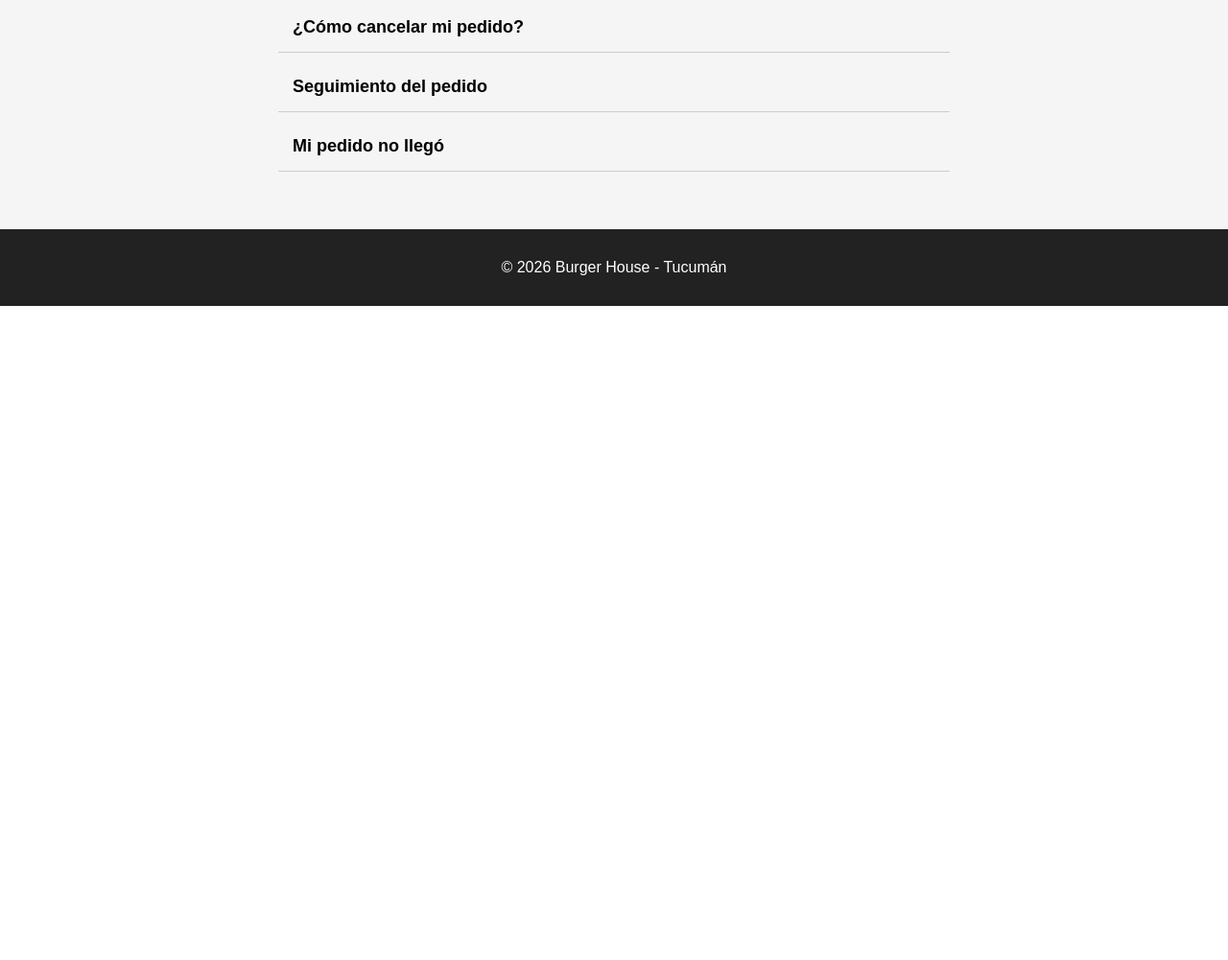
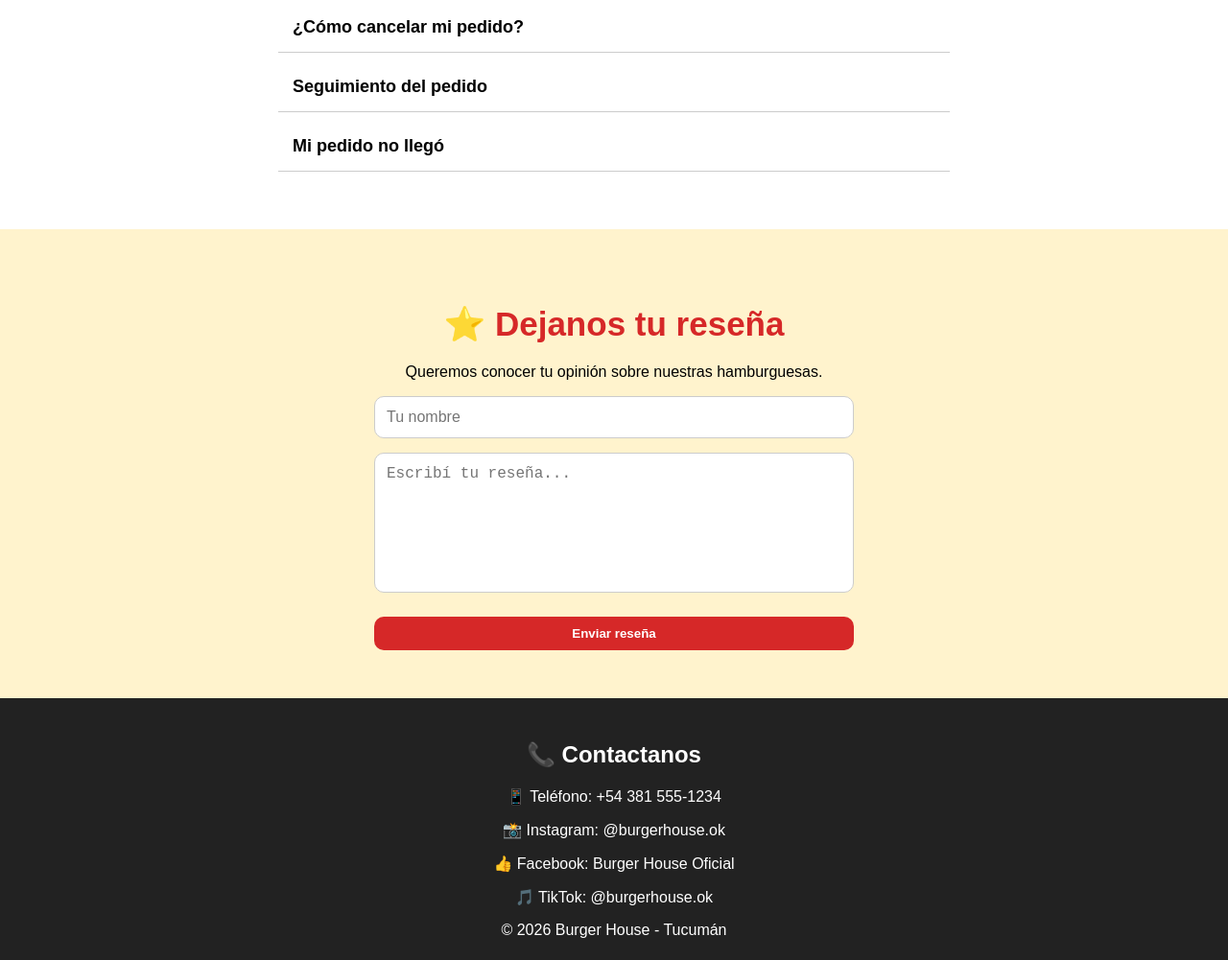
Before and after one commit to Lautaroruiz-png/tp2.2, a plain HTML site: page index.html in a window 1280 px wide. Shown: the part 1796-2797 px from the top of the page at 96% size. Before the commit the page ends 2115 px from the top, so only its background shows below. Drawn offline with Linux system fonts and the light colour scheme.

Commit message:
Update index.html

```diff
--- a/index.html
+++ b/index.html
@@ -13,6 +13,7 @@
 body {
     margin: 0;
     font-family: Arial, sans-serif;
+    background-color: #f5f5f5;
 }
 
 /* HEADER */
@@ -65,6 +66,7 @@ nav a {
 .especial img {
     width: 300px;
     border-radius: 15px;
+    box-shadow: 0 0 15px rgba(0,0,0,0.3);
 }
 
 .especial-texto {
@@ -84,6 +86,7 @@ nav a {
     font-weight: bold;
     cursor: pointer;
     margin-top: 10px;
+    border-radius: 10px;
 }
 
 /* MENU */
@@ -118,7 +121,7 @@ nav a {
 
 /* FAQ */
 .faq {
-    background-color: #f5f5f5;
+    background-color: white;
     padding: 50px 20px;
 }
 
@@ -150,12 +153,50 @@ nav a {
     padding: 0 15px 15px;
 }
 
+/* RESEÑAS */
+.resenas {
+    background-color: #fff3cd;
+    padding: 50px 20px;
+    text-align: center;
+}
+
+.resenas h2 {
+    color: #d62828;
+    font-size: 35px;
+    margin-bottom: 20px;
+}
+
+.form-resena {
+    max-width: 500px;
+    margin: auto;
+    display: flex;
+    flex-direction: column;
+    gap: 15px;
+}
+
+.form-resena input,
+.form-resena textarea {
+    padding: 12px;
+    border-radius: 10px;
+    border: 1px solid #ccc;
+    font-size: 16px;
+}
+
+.form-resena textarea {
+    height: 120px;
+    resize: none;
+}
+
 /* FOOTER */
 footer {
     background-color: #222;
     color: white;
     text-align: center;
-    padding: 15px;
+    padding: 25px;
+}
+
+footer h2 {
+    margin-bottom: 20px;
 }
 
 </style>
@@ -163,32 +204,33 @@ footer {
 
 <body>
 
-<!-- ENCABEZADO PRINCIPAL -->
+<!-- ENCABEZADO -->
 <header>
+
     <h1>🍔 Burger House</h1>
 
-    <!-- PÁRRAFO EXPLICATIVO -->
     <p>
         En Burger House ofrecemos hamburguesas artesanales con ingredientes frescos,
         carne de calidad y el mejor sabor de Tucumán.
     </p>
+
 </header>
 
-<!-- MENÚ DE NAVEGACIÓN -->
+<!-- MENÚ -->
 <nav>
+
     <a href="#">Inicio</a>
     <a href="#">Menú</a>
     <a href="#">Especial</a>
     <a href="#">Contacto</a>
+
 </nav>
 
-<!-- SECCIÓN PRINCIPAL -->
+<!-- HERO -->
 <section class="hero">
 
-    <!-- ENCABEZADO PRINCIPAL -->
     <h1>Las mejores hamburguesas 🔥</h1>
 
-    <!-- PÁRRAFO EXPLICATIVO -->
     <p>
         Probá nuestras hamburguesas hechas a la parrilla con ingredientes frescos
         y recetas únicas.
@@ -196,17 +238,15 @@ footer {
 
 </section>
 
-<!-- ESPECIALIDAD DE LA CASA -->
+<!-- ESPECIALIDAD -->
 <section class="especial">
 
-    <img src="WhatsApp Image 2026-05-06 at 6.57.09 PM.jpeg">
+    <img src="WhatsApp Image 2026-05-06 at 6.57.09 PM.jpeg" alt="Hamburguesa Emma">
 
     <div class="especial-texto">
 
-        <!-- ENCABEZADO -->
         <h2>🍔 Hamburguesa Emma</h2>
 
-        <!-- PÁRRAFO -->
         <p>
             Nuestra especialidad de la casa: doble carne jugosa,
             queso cheddar, panceta crocante y salsa secreta.
@@ -217,21 +257,20 @@ footer {
         <button class="btn">Probar ahora</button>
 
     </div>
+
 </section>
 
-<!-- SECCIÓN MENÚ -->
+<!-- MENÚ -->
 <section class="menu">
 
-    <!-- ENCABEZADO -->
     <h2>Nuestro Menú</h2>
 
-    <!-- TARJETAS DEL MENÚ -->
     <div class="cards">
 
         <!-- HAMBURGUESA DOBLE -->
         <div class="card">
 
-            <img src="images.jfif">
+            <img src="images.jfif" alt="Hamburguesa Doble">
 
             <h3>Doble</h3>
 
@@ -244,7 +283,7 @@ footer {
         <!-- HAMBURGUESA COMPLETA -->
         <div class="card">
 
-            <img src="https://images.unsplash.com/photo-1603064752734-4c48eff53d05">
+            <img src="https://images.unsplash.com/photo-1603064752734-4c48eff53d05" alt="Hamburguesa Completa">
 
             <h3>Completa</h3>
 
@@ -255,9 +294,10 @@ footer {
         </div>
 
     </div>
+
 </section>
 
-<!-- PREGUNTAS FRECUENTES -->
+<!-- FAQ -->
 <section class="faq">
 
     <h2>¿Necesitas alguna razón más?</h2>
@@ -269,7 +309,7 @@ footer {
         </button>
 
         <div class="faq-answer">
-            Efectivo, tarjetas y transferencias
+            Efectivo, tarjetas y transferencias.
         </div>
 
     </div>
@@ -281,7 +321,7 @@ footer {
         </button>
 
         <div class="faq-answer">
-            Podés cancelarlo antes de que salga a reparto
+            Podés cancelarlo antes de que salga a reparto.
         </div>
 
     </div>
@@ -293,7 +333,7 @@ footer {
         </button>
 
         <div class="faq-answer">
-            Te avisamos cuando esté en camino
+            Te avisamos cuando esté en camino.
         </div>
 
     </div>
@@ -305,15 +345,48 @@ footer {
         </button>
 
         <div class="faq-answer">
-            Contactanos y lo resolvemos rápido
+            Contactanos y lo resolvemos rápido.
         </div>
 
     </div>
 
 </section>
 
-<!-- PIE DE PÁGINA -->
+<!-- RESEÑAS -->
+<section class="resenas">
+
+    <h2>⭐ Dejanos tu reseña</h2>
+
+    <p>
+        Queremos conocer tu opinión sobre nuestras hamburguesas.
+    </p>
+
+    <form class="form-resena">
+
+        <input type="text" placeholder="Tu nombre" required>
+
+        <textarea placeholder="Escribí tu reseña..." required></textarea>
+
+        <button type="submit" class="btn">
+            Enviar reseña
+        </button>
+
+    </form>
+
+</section>
+
+<!-- FOOTER -->
 <footer>
+
+    <h2>📞 Contactanos</h2>
+
+    <p>📱 Teléfono: +54 381 555-1234</p>
+
+    <p>📸 Instagram: @burgerhouse.ok</p>
+
+    <p>👍 Facebook: Burger House Oficial</p>
+
+    <p>🎵 TikTok: @burgerhouse.ok</p>
 
     <p>© 2026 Burger House - Tucumán</p>
 
```
